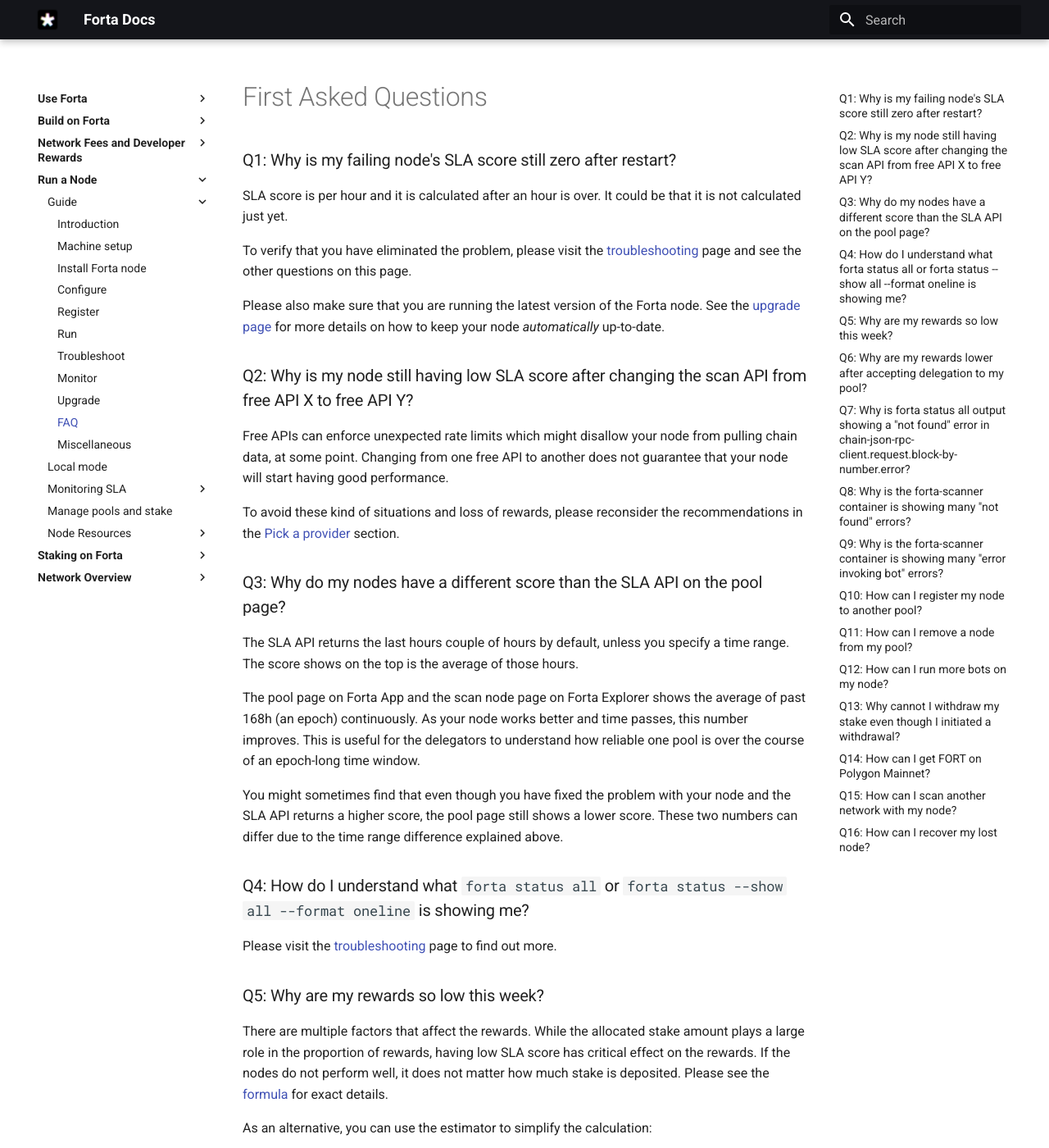
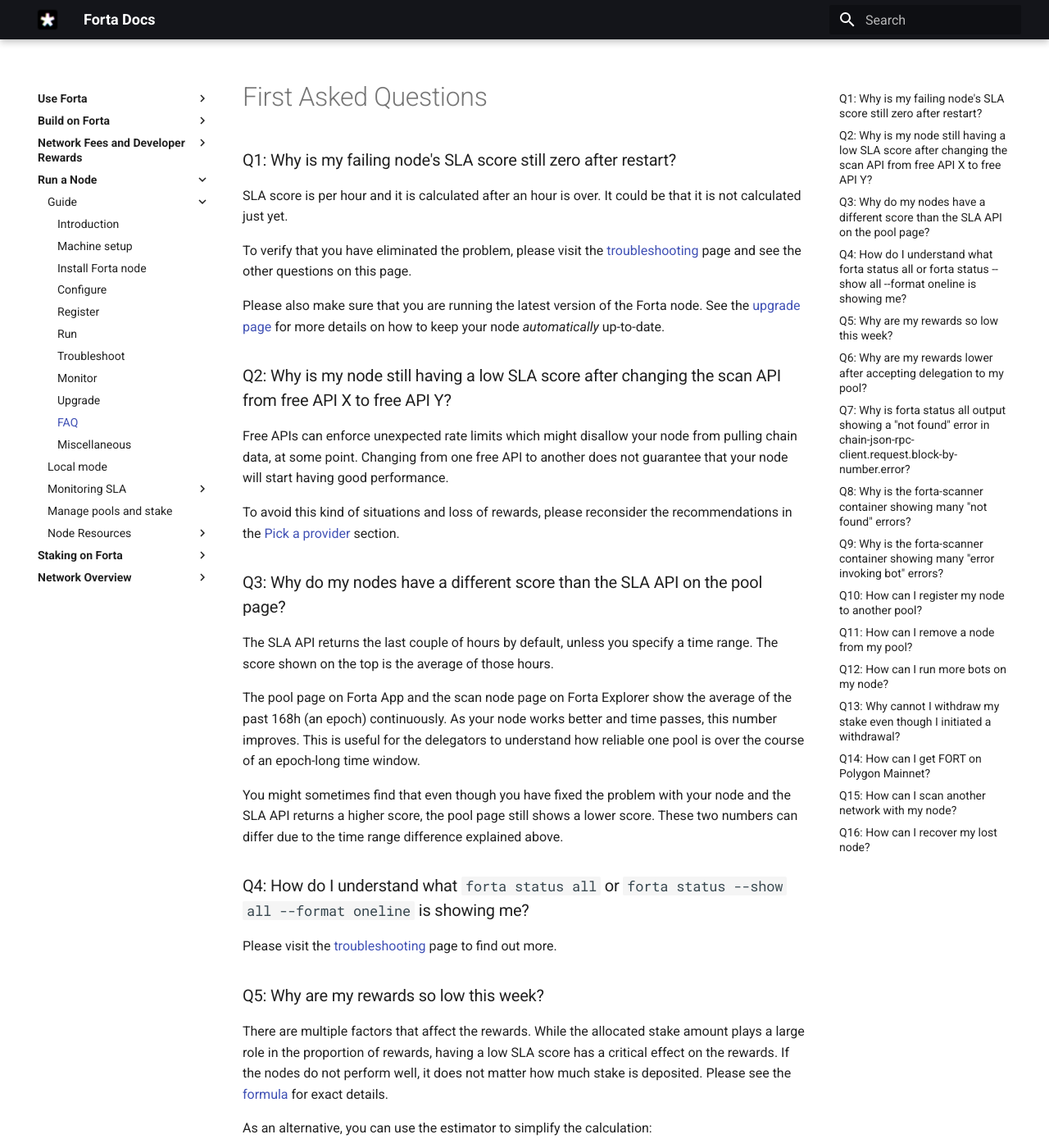
Before and after one commit to forta-network/docs, an MkDocs documentation site: the page built from docs/scan-node/faq.md, in a window 1280 px wide and 1400 px high. Shown: the whole window at 82% size. Built offline with MkDocs 1.6.1 and Material for MkDocs 9.7.7, drawn with Linux system fonts in a browser that asks for light colours; some of the changed text lies outside the part shown.

Commit message:
Update Scan Node Faq doc

```diff
--- a/docs/scan-node/faq.md
+++ b/docs/scan-node/faq.md
@@ -8,17 +8,17 @@
 
 Please also make sure that you are running the latest version of the Forta node. See the [upgrade page](upgrade.md) for more details on how to keep your node _automatically_ up-to-date.
 
-### Q2: Why is my node still having low SLA score after changing the scan API from free API X to free API Y?
+### Q2: Why is my node still having a low SLA score after changing the scan API from free API X to free API Y?
 
 Free APIs can enforce unexpected rate limits which might disallow your node from pulling chain data, at some point. Changing from one free API to another does not guarantee that your node will start having good performance.
 
-To avoid these kind of situations and loss of rewards, please reconsider the recommendations in the [Pick a provider](configure.md#pick-a-provider) section.
+To avoid this kind of situations and loss of rewards, please reconsider the recommendations in the [Pick a provider](configure.md#pick-a-provider) section.
 
 ### Q3: Why do my nodes have a different score than the SLA API on the pool page?
 
-The SLA API returns the last hours couple of hours by default, unless you specify a time range. The score shows on the top is the average of those hours.
+The SLA API returns the last couple of hours by default, unless you specify a time range. The score shown on the top is the average of those hours.
 
-The pool page on Forta App and the scan node page on Forta Explorer shows the average of past 168h (an epoch) continuously. As your node works better and time passes, this number improves. This is useful for the delegators to understand how reliable one pool is over the course of an epoch-long time window.
+The pool page on Forta App and the scan node page on Forta Explorer show the average of the past 168h (an epoch) continuously. As your node works better and time passes, this number improves. This is useful for the delegators to understand how reliable one pool is over the course of an epoch-long time window.
 
 You might sometimes find that even though you have fixed the problem with your node and the SLA API returns a higher score, the pool page still shows a lower score. These two numbers can differ due to the time range difference explained above.
 
@@ -28,7 +28,7 @@
 
 ### Q5: Why are my rewards so low this week?
 
-There are multiple factors that affect the rewards. While the allocated stake amount plays a large role in the proportion of rewards, having low SLA score has critical effect on the rewards. If the nodes do not perform well, it does not matter how much stake is deposited. Please see the [formula](../delegated-staking-rewards.md#formula) for exact details.
+There are multiple factors that affect the rewards. While the allocated stake amount plays a large role in the proportion of rewards, having a low SLA score has a critical effect on the rewards. If the nodes do not perform well, it does not matter how much stake is deposited. Please see the [formula](../delegated-staking-rewards.md#formula) for exact details.
 
 As an alternative, you can use the estimator to simplify the calculation:
 
@@ -48,11 +48,11 @@
 
 This is still displayed in order to capture whatever error is produced.
 
-### Q8: Why is the forta-scanner container is showing many "not found" errors?
+### Q8: Why is the forta-scanner container showing many "not found" errors?
 
 The answer is same as Q3.
 
-### Q9: Why is the forta-scanner container is showing many "error invoking bot" errors?
+### Q9: Why is the forta-scanner container showing many "error invoking bot" errors?
 
 The bot seems to be having a problem while handling inputs given by the node. Please check first if there is a problem with the JSON-RPC API:
 
```
Also changed, not shown: other parts of docs/scan-node/faq.md (+1 -1 lines).
